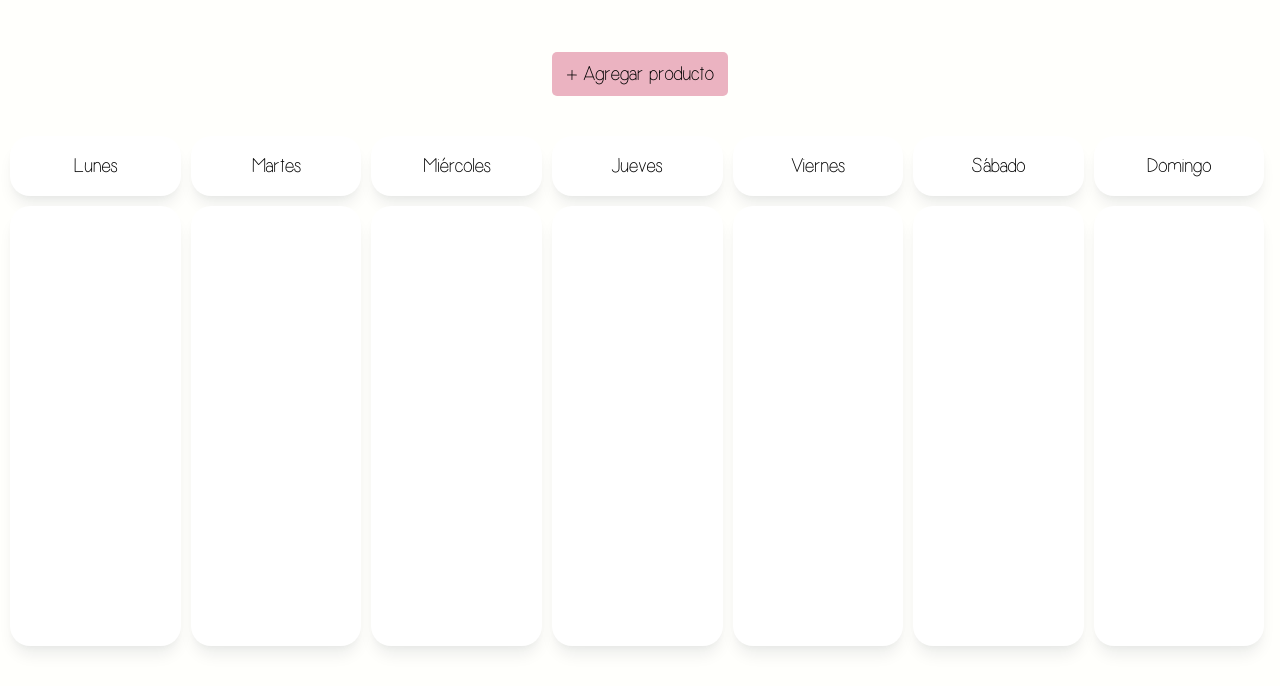
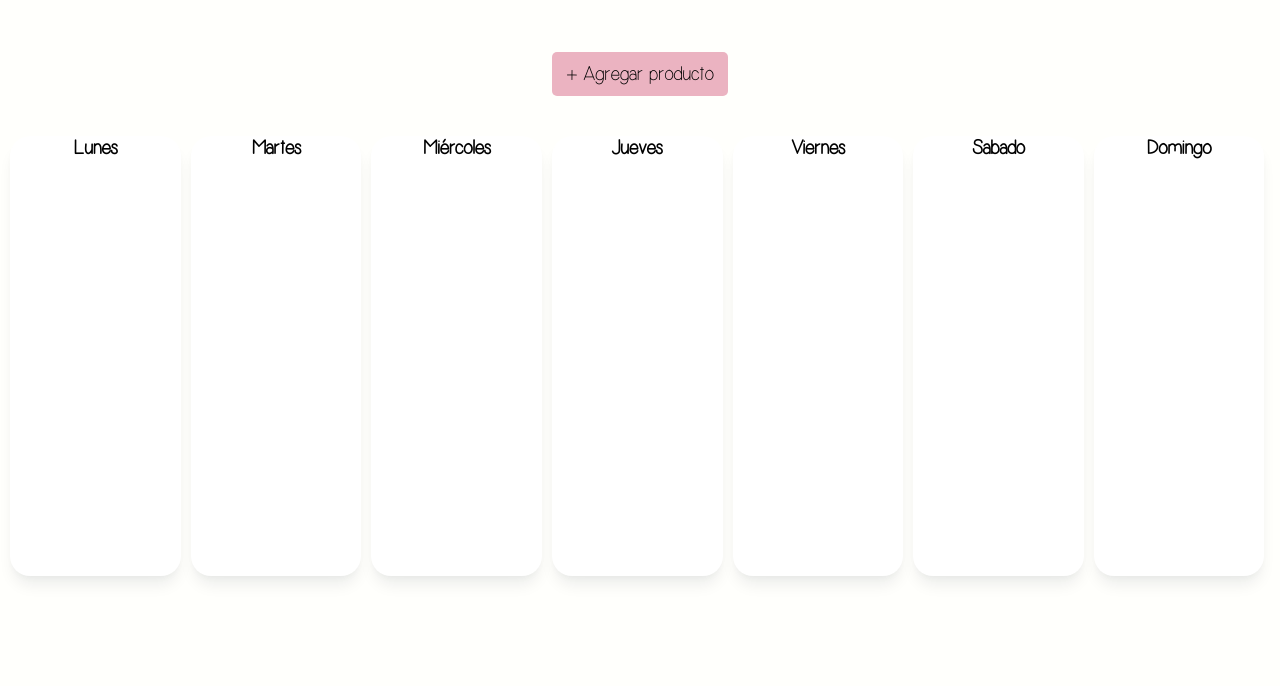
Before and after one commit to nayelyrodarte/skin-tracker, a website built with webpack: page public/index.html in a window 1280 px wide. Shown: the part 119-805 px from the top of the page. Built offline with nearby package versions, Linux system fonts and the light colour scheme; files whose address does not match are found by name.

Commit message:
Update calendar containers styling

```diff
--- a/public/index.html
+++ b/public/index.html
@@ -25,34 +25,27 @@
   </div>
 
   <section class="calendar">
-    <div class="calendar__day-title">
-      <p>Lunes</p>
+    <div class="calendar__container monday">
+      <h6>Lunes</h6>
     </div>
-    <div class="calendar__day-title">
-      <p>Martes</p>
+    <div class="calendar__container tuesday">
+      <h6>Martes</h6>
     </div>
-    <div class="calendar__day-title">
-      <p>Miércoles</p>
+    <div class="calendar__container wednesday">
+      <h6>Miércoles</h6>
     </div>
-    <div class="calendar__day-title">
-      <p>Jueves</p>
+    <div class="calendar__container thursday">
+      <h6>Jueves</h6>
     </div>
-    <div class="calendar__day-title">
-      <p>Viernes</p>
+    <div class="calendar__container friday">
+      <h6>Viernes</h6>
     </div>
-    <div class="calendar__day-title">
-      <p>Sábado</p>
+    <div class="calendar__container saturday">
+      <h6>Sabado</h6>
     </div>
-    <div class="calendar__day-title">
-      <p>Domingo</p>
+    <div class="calendar__container sunday">
+      <h6>Domingo</h6>
     </div>
-    <div class="calendar__container monday"></div>
-    <div class="calendar__container tuesday"></div>
-    <div class="calendar__container wednesday"></div>
-    <div class="calendar__container thursday"></div>
-    <div class="calendar__container friday"></div>
-    <div class="calendar__container saturday"></div>
-    <div class="calendar__container sunday"></div>
   </section>
 
   <form>
--- a/public/scripts.js
+++ b/public/scripts.js
@@ -48,8 +48,7 @@ function printProductCards(res) {
         if (weekdayFromDB === calendarDay.classList[1]) {
           const { name, type, date, _id } = productFromDB;
 
-          let card = `<div class="card" id="${_id}"
-          style="background-color: ${cardColors(weekdayFromDB)}">
+          let card = `<div class="card" id="${_id}">
           <i class="fa fa-times-circle product-card__delete-button"></i>
           <p>${name}</p>
           <p>${type}</p>
@@ -73,28 +72,6 @@ function formateDate(date) {
     const year = match[1];
 
     return `${day}/${month}/${year}`;
-  }
-}
-
-function cardColors(day) {
-  switch (day) {
-    case 'monday':
-    case 'saturday':
-      return '#4F000B';
-      break;
-    case 'tuesday':
-    case 'sunday':
-      return '#720026';
-      break;
-    case 'wednesday':
-      return '#CE4257';
-      break;
-    case 'thursday':
-      return '#FF7F51';
-      break;
-    case 'friday':
-      return '#FF9B54';
-      break;
   }
 }
 
```
